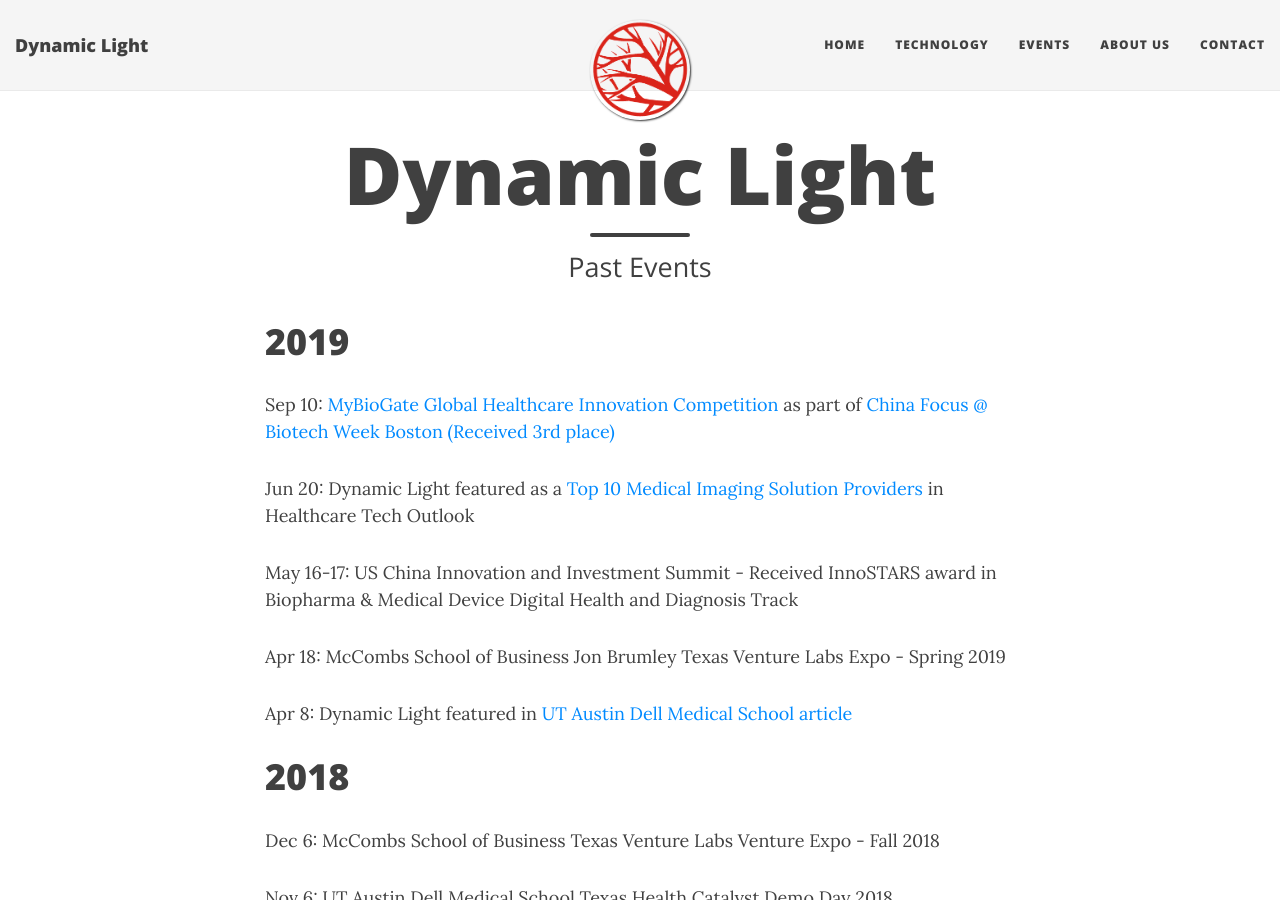
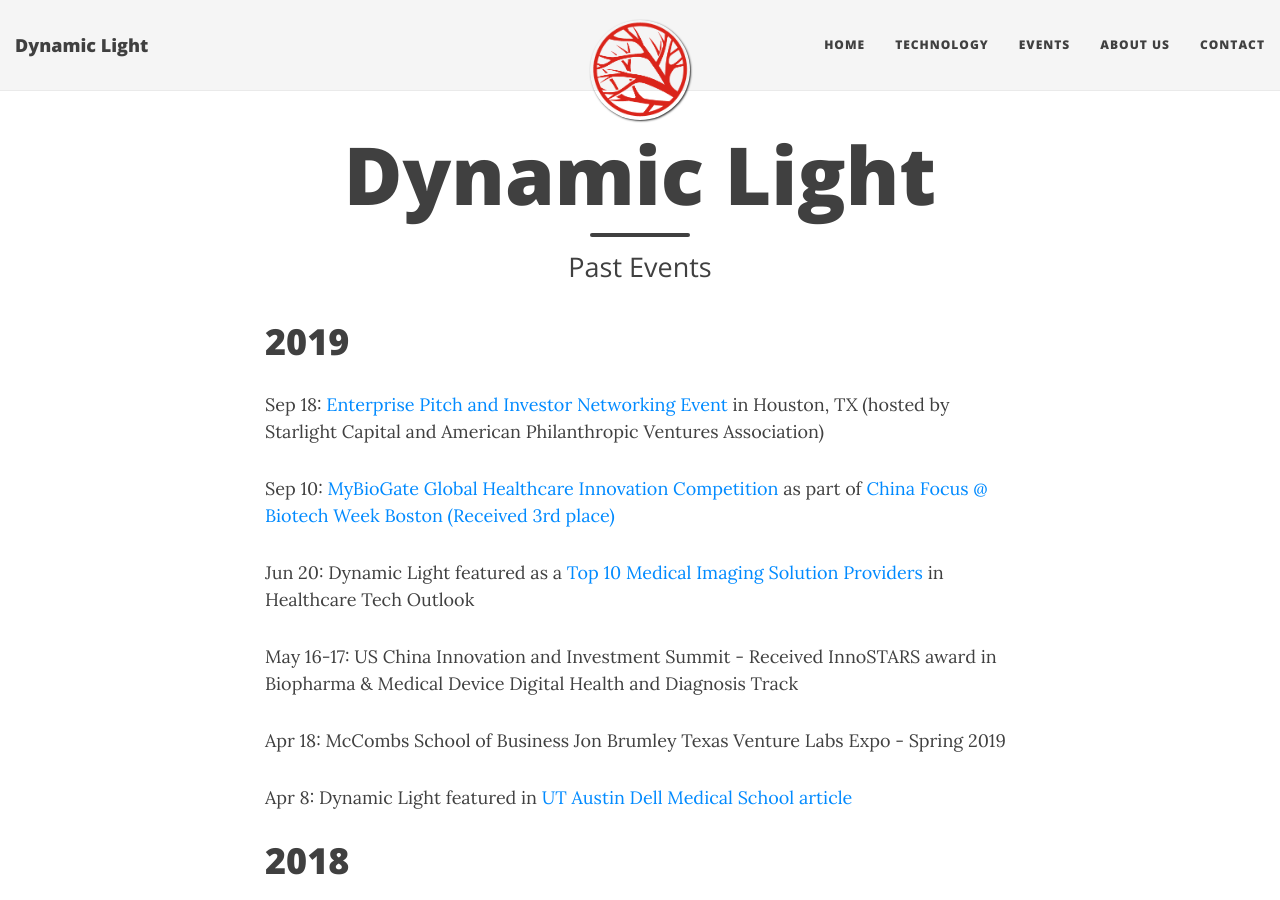
Before and after one commit to Dynamic-Light/millerd8.github.io, a Jekyll site: the page built from events.md, in a window 1280 px wide and 900 px high. Built offline with Jekyll 4.4.1, drawn with Linux system fonts in a browser that asks for light colours; nearby versions of some CDN libraries.

Commit message:
Update events.md

```diff
--- a/events.md
+++ b/events.md
@@ -8,6 +8,7 @@
 <h1> 2019 </h1>
 <md-list-item class="md-3-line">
   <div class="md-list-item-text" layout="column">
+        <p> Sep 18: <a href="http://americanphilanthropicventures.org/2019/07/apva-houston-investor-networking-event-september-18/"> Enterprise Pitch and Investor Networking Event </a> in Houston, TX (hosted by Starlight Capital and American Philanthropic Ventures Association) </p>
     <p> Sep 10: <a href="https://competition.mybiogate.com/9-10-boston-preliminary/"> MyBioGate Global Healthcare Innovation Competition </a> as part of <a href="https://events.mybiogate.com/biotechweekboston/"> China Focus @ Biotech Week Boston </a> <a href="https://finance.yahoo.com/news/mybiogate-global-healthcare-innovation-competition-200000422.html"> (Received 3rd place) </a> </p>
     <p> Jun 20: Dynamic Light featured as a <a href="https://medical-imaging.healthcaretechoutlook.com/vendor/dynamic-light-a-novel-technology-for-noninvasive-blood-flow-imaging-cid-933-mid-84.html"> Top 10 Medical Imaging Solution Providers</a> in Healthcare Tech Outlook </p>
     <p>May 16-17: US China Innovation and Investment Summit - Received InnoSTARS award in Biopharma & Medical Device Digital Health and Diagnosis Track </p>
```
